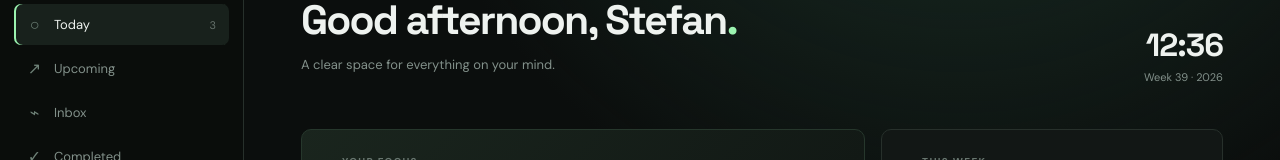
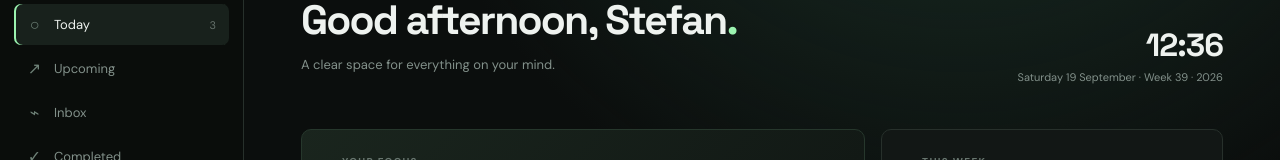
Before and after one commit to stefanbeatovic/GreenFrame, a React (Vite) app: page / in a window 1280 px wide. Shown: the part 155-315 px from the top of the page. Built offline with nearby package versions, Linux system fonts and the light colour scheme.

Commit message:
Show full date in dashboard clock

```diff
--- a/src/App.tsx
+++ b/src/App.tsx
@@ -802,7 +802,7 @@ function App() {
                 })}
               </strong>
               <span>
-                Week {getWeekNumber(now)} · {now.getFullYear()}
+                {formatDate(now)} · Week {getWeekNumber(now)} · {now.getFullYear()}
               </span>
             </div>
           </section>
```
